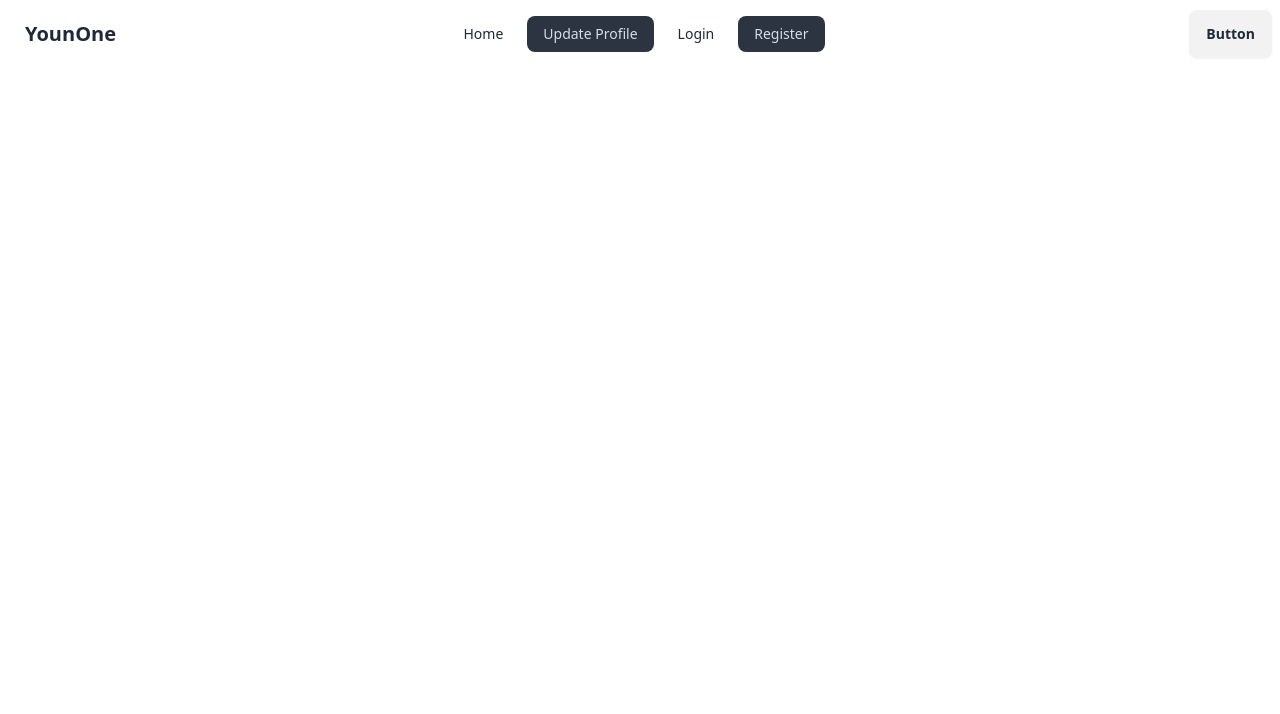
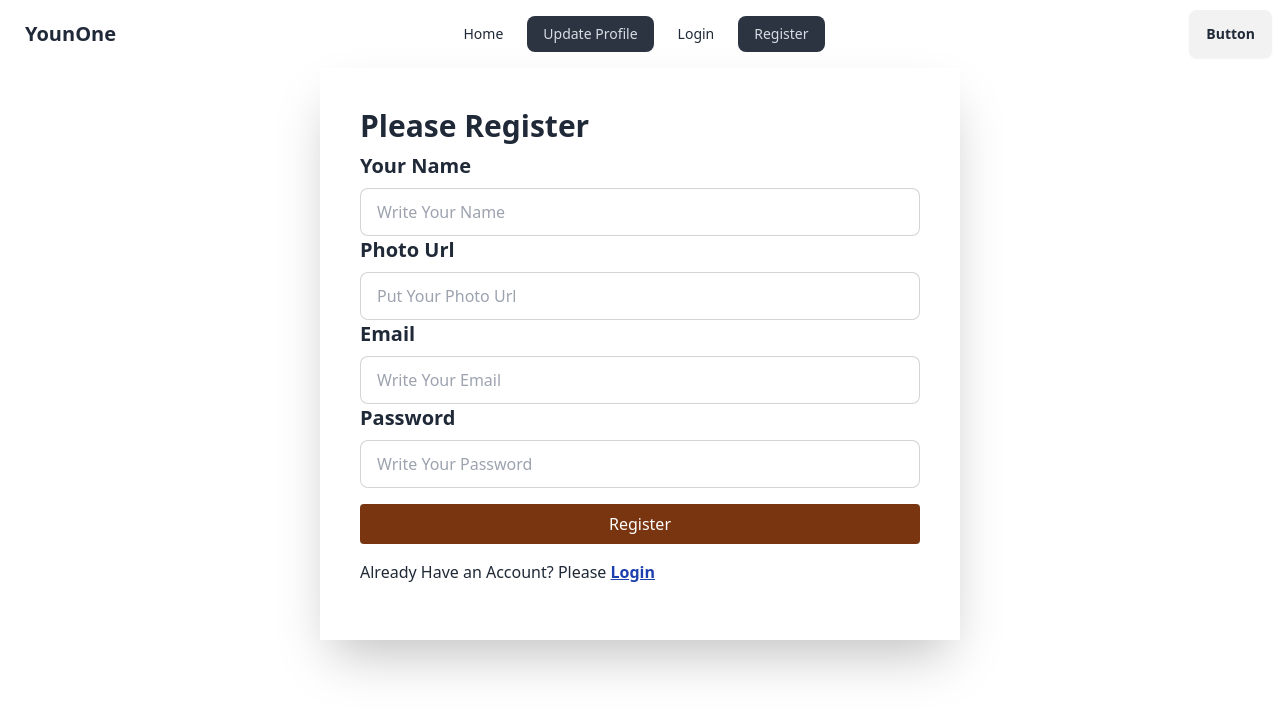
Before and after one commit to Jashimuddin123/real-estate-industry, a React (Vite) app: page /register in a window 1280 px wide. Shown: the top 714 px of the page. Built offline with nearby package versions, Linux system fonts and the light colour scheme; no server answers.

Commit message:
signup register from authprovider

```diff
--- a/src/AuthProvider/AuthProvider.jsx
+++ b/src/AuthProvider/AuthProvider.jsx
@@ -1,14 +1,40 @@
-import { createContext } from "react";
+import { createUserWithEmailAndPassword, onAuthStateChanged, signInWithEmailAndPassword } from "firebase/auth";
+import { createContext, useEffect, useState } from "react";
+import auth from "../Firebase/Firebase";
 
 // create contex
-const AuthContext = createContext(null)
+export const AuthContext = createContext(null)
 
 
 const AuthProvider = ({children}) => {
+    const [user, setUser] = useState(null)
+   console.log(user);
+  // Create user function
+  const createUser = (email, password) =>{
+    return  createUserWithEmailAndPassword(auth, email, password)
+ };
+
+
+    // sign in user
+    const signInUser = (email, password) =>{
+        return  signInWithEmailAndPassword(auth, email, password)
+       }
+
+    // Observer
+    useEffect(()=>{
+
+        onAuthStateChanged(auth, (user) => {
+            if (user) {
+                  setUser(user)
+            }
+          });
+
+    },[])
 
     // received value
     const authInfo = {
-
+      createUser,
+      signInUser
     }
     return (
         <AuthContext.Provider value={authInfo}>
--- a/src/Components/Login/Login.jsx
+++ b/src/Components/Login/Login.jsx
@@ -1,11 +1,57 @@
-
+// import { Link } from "react-router-dom";
+import { useForm } from "react-hook-form";
+// import { useContext } from "react";
+// import { AuthContext } from "../../FirebaseProvider/FirebaseProvider";
+import { Link } from "react-router-dom";
+import { useContext } from "react";
+import { AuthContext } from "../../AuthProvider/AuthProvider";
 
 const Login = () => {
-    return (
-        <div>
+  const { signInUser } = useContext(AuthContext);
 
-        </div>
-    );
+  const { register, handleSubmit, formState: { errors } } = useForm();
+
+  const onSubmit = data => {
+    const { email, password } = data;
+    signInUser(email, password);
+    // console.log('log i data', data);
+  }
+
+  return (
+    <div>
+      <div>
+        <form onSubmit={handleSubmit(onSubmit)} className="lg:w-2/4 md:w-2/4 mx-auto shadow-2xl p-10">
+          <div>
+            <label className="text-xl font-semibold" htmlFor="email">Email</label> <br />
+            <input
+              type="email"
+              name="email"
+              placeholder="Write Your Email"
+              className="input input-bordered w-full mt-2"
+              {...register("email", { required: true })}
+            />
+            {/* errors will return when field validation fails */}
+            {errors.email && <span>This field is required</span>}
+          </div>
+          <div>
+            <label className="text-xl font-semibold" htmlFor="password">Password</label> <br />
+            <input
+              type="password"
+              name="password"
+              placeholder="Write Your Password"
+              className="input input-bordered w-full mt-2"
+              {...register("password", { required: true })}
+            />
+            {errors.password && <span>This field is required</span>}
+          </div>
+          <button className="bg-blue-700 text-white rounded py-2 w-full mt-4">Login</button>
+          <p className="my-4">
+            If you do not register? please <Link className="text-blue-800 underline font-semibold" to="/register">Register</Link>
+          </p>
+        </form>
+      </div>
+    </div>
+  );
 };
 
 export default Login;
--- a/src/Components/Register/Register.jsx
+++ b/src/Components/Register/Register.jsx
@@ -1,9 +1,81 @@
 
 
+import { useContext } from "react";
+import { useForm } from "react-hook-form";
+import { Link } from "react-router-dom";
+import { AuthContext } from "../../AuthProvider/AuthProvider";
+// import { AuthContext } from "../../FirebaseProvider/FirebaseProvider";
+
 const Register = () => {
+
+    const { createUser } = useContext(AuthContext);
+//  console.log(createUser);
+    // This is react hook form system
+    const { register, handleSubmit, formState: { errors } } = useForm();
+    const onSubmit = data => {
+        const { email, password } = data;
+
+        createUser(email, password)
+            // console.log(data);
+            .then(result=>{
+                console.log(result.user);
+            })
+    };
+
     return (
         <div>
-
+            <div>
+                <form onSubmit={handleSubmit(onSubmit)} className="lg:w-2/4 md:w-2/4 mx-auto shadow-2xl p-10">
+                    <h1 className="text-3xl pb-2 font-bold">Please Register</h1>
+                    <div>
+                        <label className="text-xl font-semibold" htmlFor="name">Your Name</label> <br />
+                        <input
+                            type="text"
+                            // name="name"
+                            placeholder="Write Your Name"
+                            className="input input-bordered w-full mt-2"
+                            {...register("name", { required: true })}
+                        />
+                        {/* errors will return when field validation fails */}
+                        {errors.name && <span>This field is required</span>}
+                    </div>
+                    <div>
+                        <label className="text-xl font-semibold" htmlFor="photo">Photo Url</label> <br />
+                        <input
+                            type="text"
+                            name="photo"
+                            placeholder="Put Your Photo Url"
+                            className="input input-bordered w-full mt-2"
+                            {...register("photo")}
+                        />
+                    </div>
+                    <div>
+                        <label className="text-xl font-semibold" htmlFor="email">Email</label> <br />
+                        <input
+                            type="email"
+                            name="email"
+                            placeholder="Write Your Email"
+                            className="input input-bordered w-full mt-2"
+                            {...register("email", { required: true })}
+                        />
+                        {/* errors will return when field validation fails */}
+                        {errors.email && <span>This field is required</span>}
+                    </div>
+                    <div>
+                        <label className="text-xl font-semibold" htmlFor="password">Password</label> <br />
+                        <input
+                            type="password"
+                            name="password"
+                            placeholder="Write Your Password"
+                            className="input input-bordered w-full mt-2"
+                            {...register("password", { required: true })}
+                        />
+                        {errors.password && <span>This field is required</span>}
+                    </div>
+                    <button className="bg-amber-900 text-white rounded py-2 w-full mt-4">Register</button>
+                    <p className="my-4">Already Have an Account? Please <Link className="text-blue-800 underline font-semibold" to="/login">Login</Link></p>
+                </form>
+            </div>
         </div>
     );
 };
```
